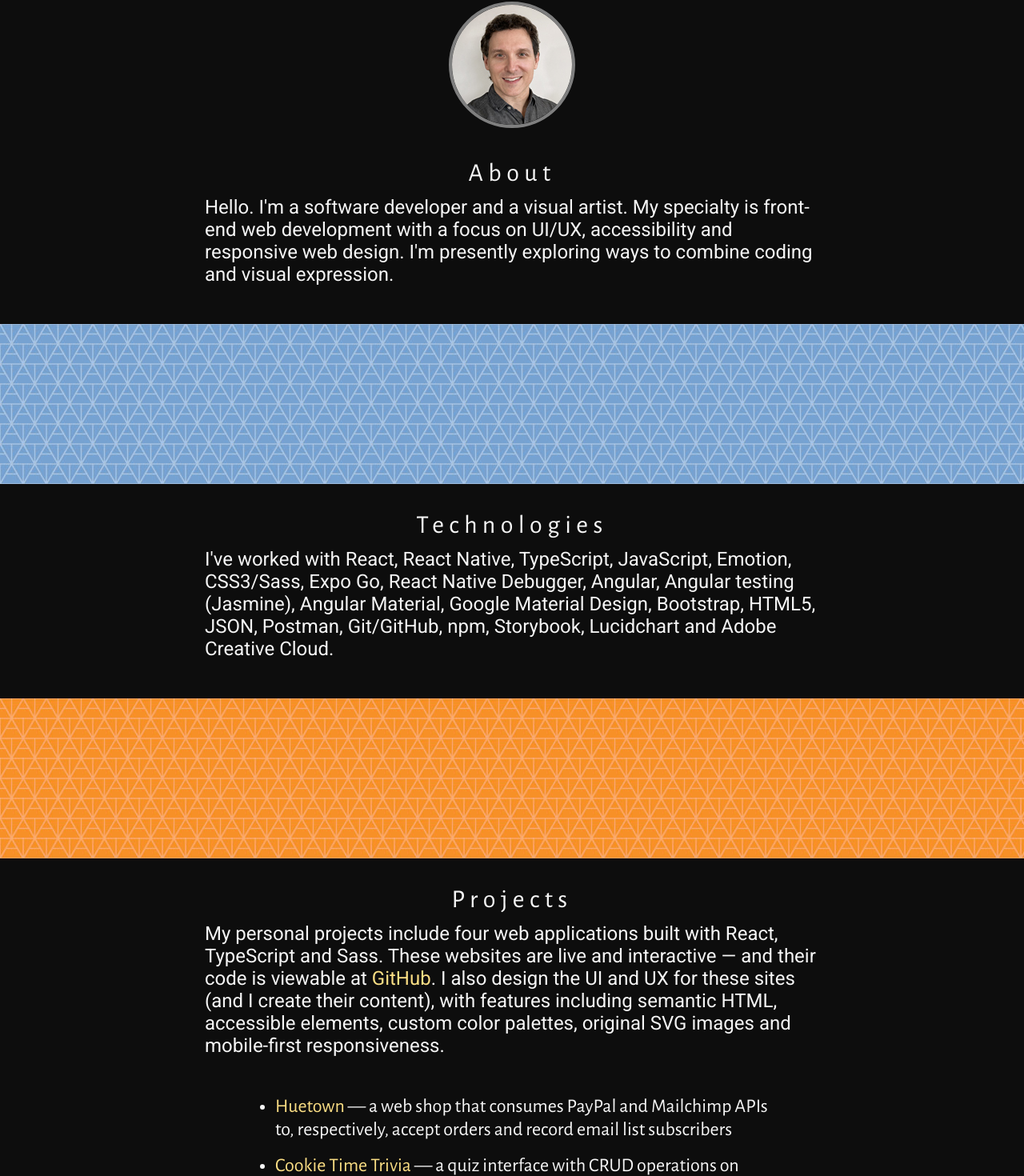
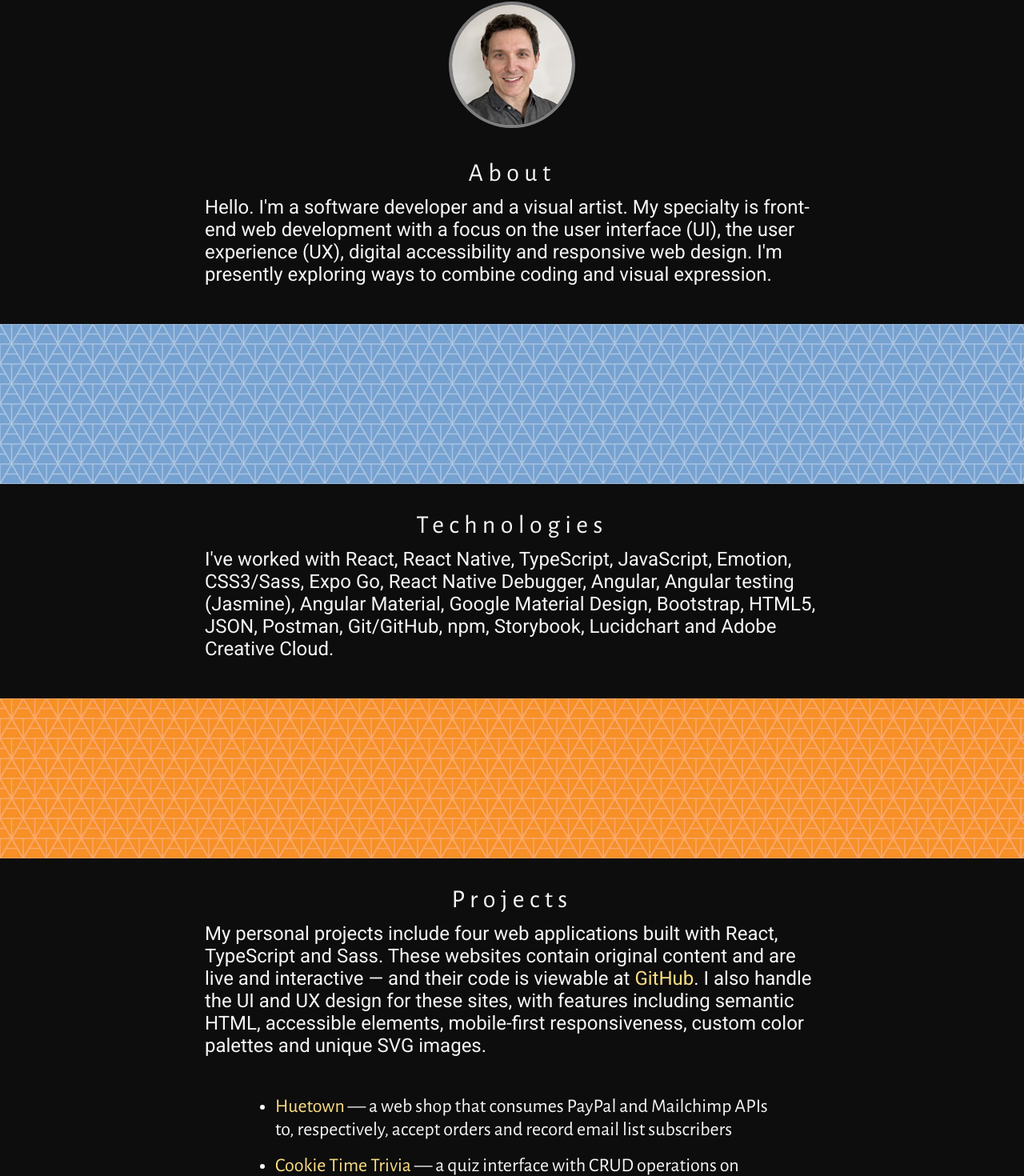
Before and after one commit to alecthibodeau/alecthibodeau.github.io, a React (Create React App) app: page / in a window 1280 px wide. Shown: the part 367-1837 px from the top of the page at 80% size. Built offline with nearby package versions, Linux system fonts and the light colour scheme.

Commit message:
Update Footer and Main components

```diff
--- a/src/components/Footer.tsx
+++ b/src/components/Footer.tsx
@@ -36,9 +36,8 @@ function Footer(): JSX.Element {
         <div>
           <p>
             I design and maintain this code portfolio site with React, TypeScript
-            and Sass (<a className="text-link" href="https://github.com/alecthibodeau/alecthibodeau.github.io">
-              see the code at GitHub
-            </a>). Scroll up for more <a className="text-link" href="#projects">projects</a>.
+            and Sass (<a className="text-link" href={constants.hypertextReference.gitHub}>see
+            the code at GitHub</a>). Scroll up for more <a className="text-link" href="#projects">projects</a>.
           </p>
           <div className="credit">{`Alec Thibodeau, ${new Date().getFullYear()}`}</div>
         </div>
--- a/src/components/Main.tsx
+++ b/src/components/Main.tsx
@@ -60,8 +60,9 @@ function Main(): JSX.Element {
         <div className="section-title">{helpers.formatTitleCase(sections.about)}</div>
         <p>
           Hello. I'm a software developer and a visual artist. My specialty is front-end
-          web development with a focus on UI/UX, accessibility and responsive web
-          design. I'm presently exploring ways to combine coding and visual expression.
+          web development with a focus on the user interface (UI), the user experience (UX),
+          digital accessibility and responsive web design. I'm presently exploring ways to
+          combine coding and visual expression.
         </p>
       </section>
       <div className="banner-02"></div>
@@ -79,8 +80,10 @@ function Main(): JSX.Element {
         <div className="section-title">{helpers.formatTitleCase(sections.projects)}</div>
         <p>
           My personal projects include four web applications built with React, TypeScript and Sass.
-          These websites are live and interactive &mdash; and their code is viewable at <a href={hypertextReference.gitHub} className="text-link">GitHub</a>.
-          I also design the UI and UX for these sites (and I create their content), with features including semantic HTML, accessible elements, custom color palettes, original SVG images and mobile-first responsiveness.
+          These websites contain original content and are live and interactive &mdash; and their code is
+          viewable at <a href={hypertextReference.gitHub} className="text-link">GitHub</a>.
+          I also handle the UI and UX design for these sites, with features including semantic HTML,
+          accessible elements, mobile-first responsiveness, custom color palettes and unique SVG images.
         </p>
         <ul>
           {projectItems.slice(0, 3).map(renderProjectDescription)}
```
